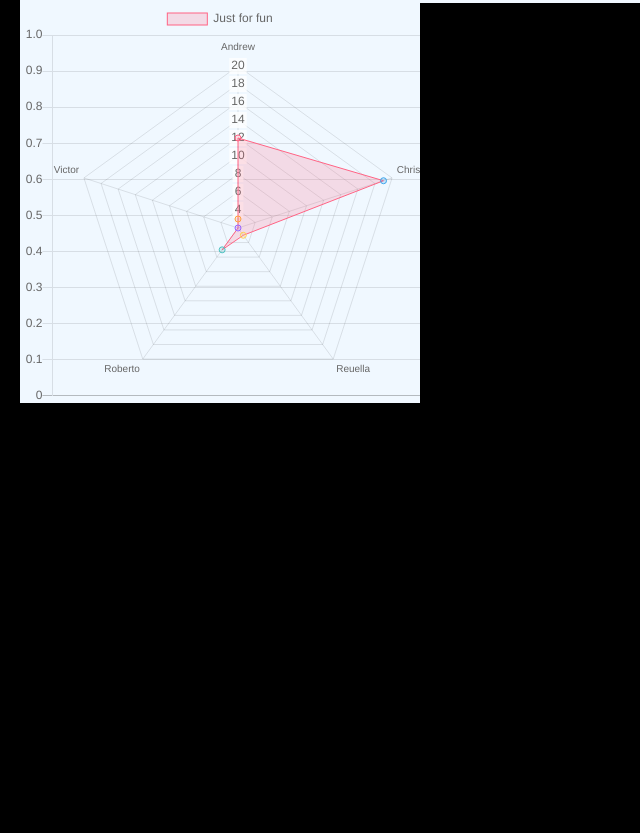
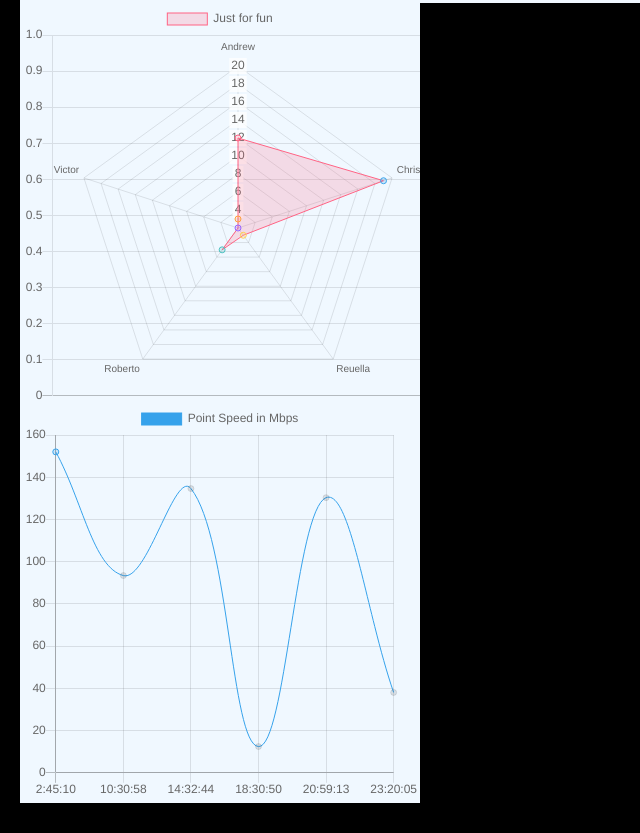
Before and after one commit to AndrewCantrell23/EGR302-PI-Fi, a website: page webpages/LandingPage.html in a window 1280 px wide. Shown: the part 990-1823 px from the top of the page, without its empty margins (0-640 px from the left). Before the commit the page ends 1423 px from the top, so only its background shows below. Drawn offline with nearby package versions, Linux system fonts and the light colour scheme.

Commit message:
added another example chart for location history. The canvas element is in LandingPage1

```diff
--- a/webpages/LandingPage.html
+++ b/webpages/LandingPage.html
@@ -107,9 +107,11 @@
 <div>
     <canvas id="exampleChart1" width="800" height="800" style="background-color: aliceblue"></canvas>
     <canvas id="exampleChart2" width="400" height="400" style="background-color: aliceblue"></canvas>
+    <canvas id="exampleChart3" width="400" height="400" style="background-color: aliceblue"></canvas>
     <script src="https://cdnjs.cloudflare.com/ajax/libs/Chart.js/2.5.0/Chart.min.js"></script>
     <script src="exampleChart1.js"></script>
     <script src="exampleChart2.js"></script>
+    <script src="exampleChart3.js"></script>
 </div>
 
 
--- /dev/null
+++ b/webpages/exampleChart3.js
@@ -0,0 +1,35 @@
+var ctx = document.getElementById('exampleChart3');
+
+var dataFigures = [152, 93.426, 134.624, 12.45, 130.331, 38.07];
+var graphLabels = ['2:45:10', '10:30:58', '14:32:44', '18:30:50', '20:59:13', '23:20:05'];
+
+var exampleChart1 = new Chart(ctx, {
+        type: 'line',
+        data: {
+            labels: graphLabels,
+            datasets: [{
+                label: 'Point Speed in Mbps',
+                data: dataFigures,
+                fill: false,
+                backgroundColor: [
+                    'rgba(54, 162, 235, 0.2)',
+                ],
+                borderColor: [
+                    'rgba(54, 162, 235, 1)',
+                ],
+                borderWidth: 1
+            }]
+        },
+        options: {
+            maintainAspectRatio: false,
+            responsive: false,
+            scales: {
+                yAxes: [{
+                    ticks: {
+                        beginAtZero: true
+                    }
+                }]
+            }
+        }
+    }
+);
```
Also changed, not shown: webpages/LandingPage3.html (+1 -1 lines).
